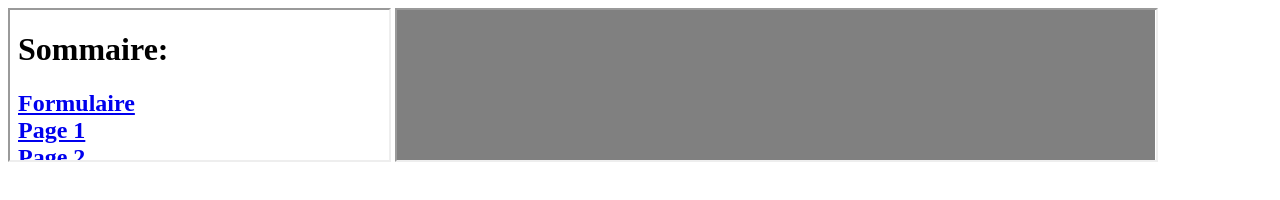
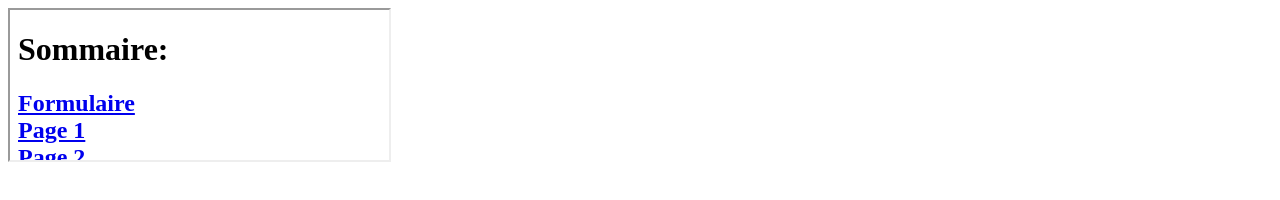
Before and after one commit to saramanoharan/MiniProjet-Multifenetre-BTS, a plain HTML site: page index.html in a window 1280 px wide. Drawn offline with Linux system fonts and the light colour scheme.

Commit message:
Update index.html

```diff
--- a/index.html
+++ b/index.html
@@ -5,7 +5,7 @@
 <body>
 
 <iframe src="lien.html" width="30%" heigth="800" ></iframe>
-<iframe src="page1.html" width="60%" heigth="800" name="f2"></iframe>
+
 
 </body>
 </html>
```
